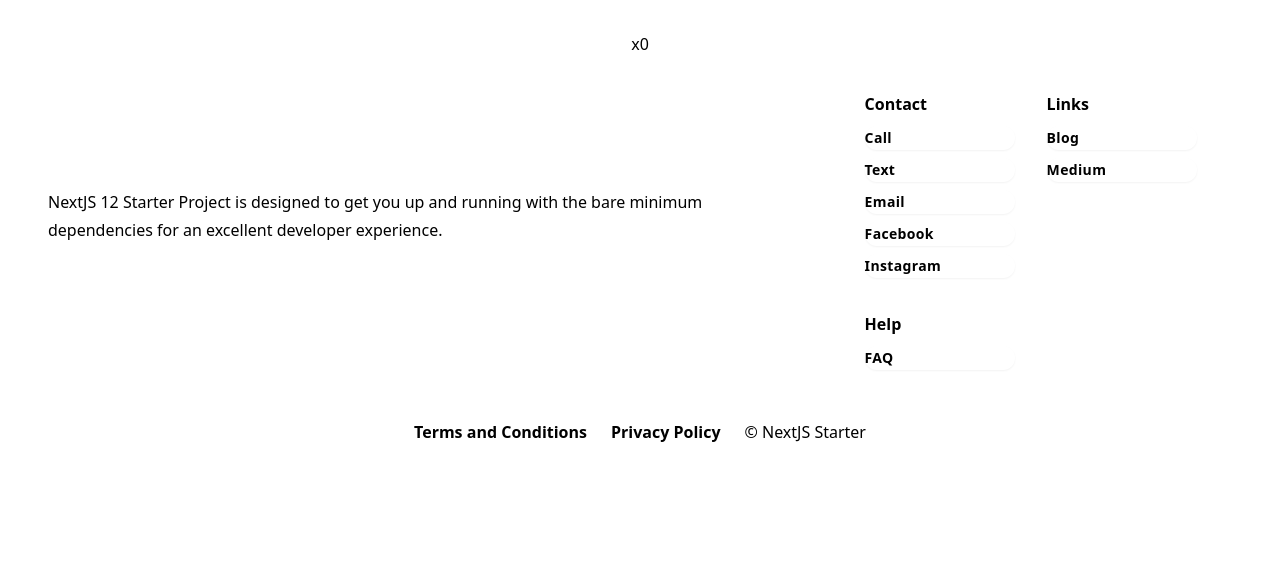
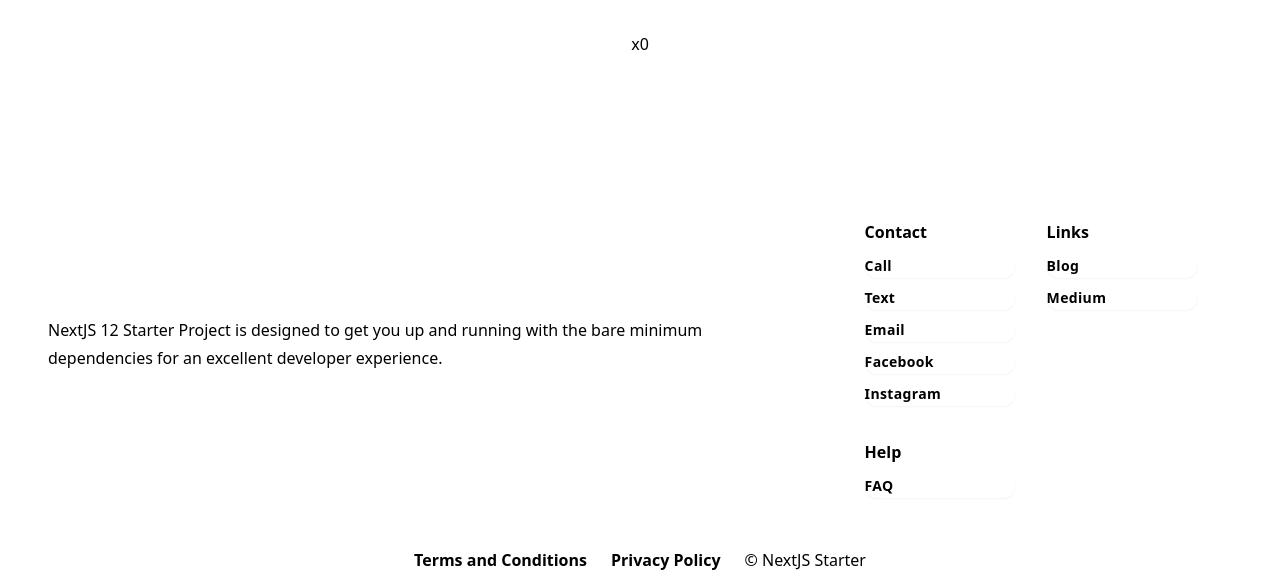
Before and after one commit to KodiKraig/nextjs-12-starter, a Next.js app: page / in a window 1280 px wide. Shown: the part 1028-1615 px from the top of the page. Before the commit the page ends 1490 px from the top, so only its background shows below. Built offline with nearby package versions, Linux system fonts and the light colour scheme; no server answers; what apisauce would draw is missing.

Commit message:
Add footer margin

```diff
--- a/src/components/common/Footer/Footer.tsx
+++ b/src/components/common/Footer/Footer.tsx
@@ -11,8 +11,8 @@ const LeadingContent = () => {
         Start your project with NextJS Starter Project today!
       </Text>
       <Text>
-        NextJS 12 Starter Project is designed to get you up and running with the
-        bare minimum dependencies for an excellent developer experience.
+        NextJS 12 Starter Project is designed to get you up and running with the bare minimum
+        dependencies for an excellent developer experience.
       </Text>
     </div>
   );
@@ -81,9 +81,7 @@ const OtherLinks = () => {
 };
 
 const HelpLinks = () => {
-  return (
-    <Links title="Help" links={[{ linkTitleText: 'FAQ', onClick: () => {} }]} />
-  );
+  return <Links title="Help" links={[{ linkTitleText: 'FAQ', onClick: () => {} }]} />;
 };
 
 // Footer
@@ -109,7 +107,7 @@ const BottomContent = () => {
 
 const Footer = () => {
   return (
-    <footer className="bg-secondary text-secondary">
+    <footer className="bg-secondary text-secondary mt-32">
       <Container clean className="flex flex-col">
         <TopContent />
         <BottomContent />
```
